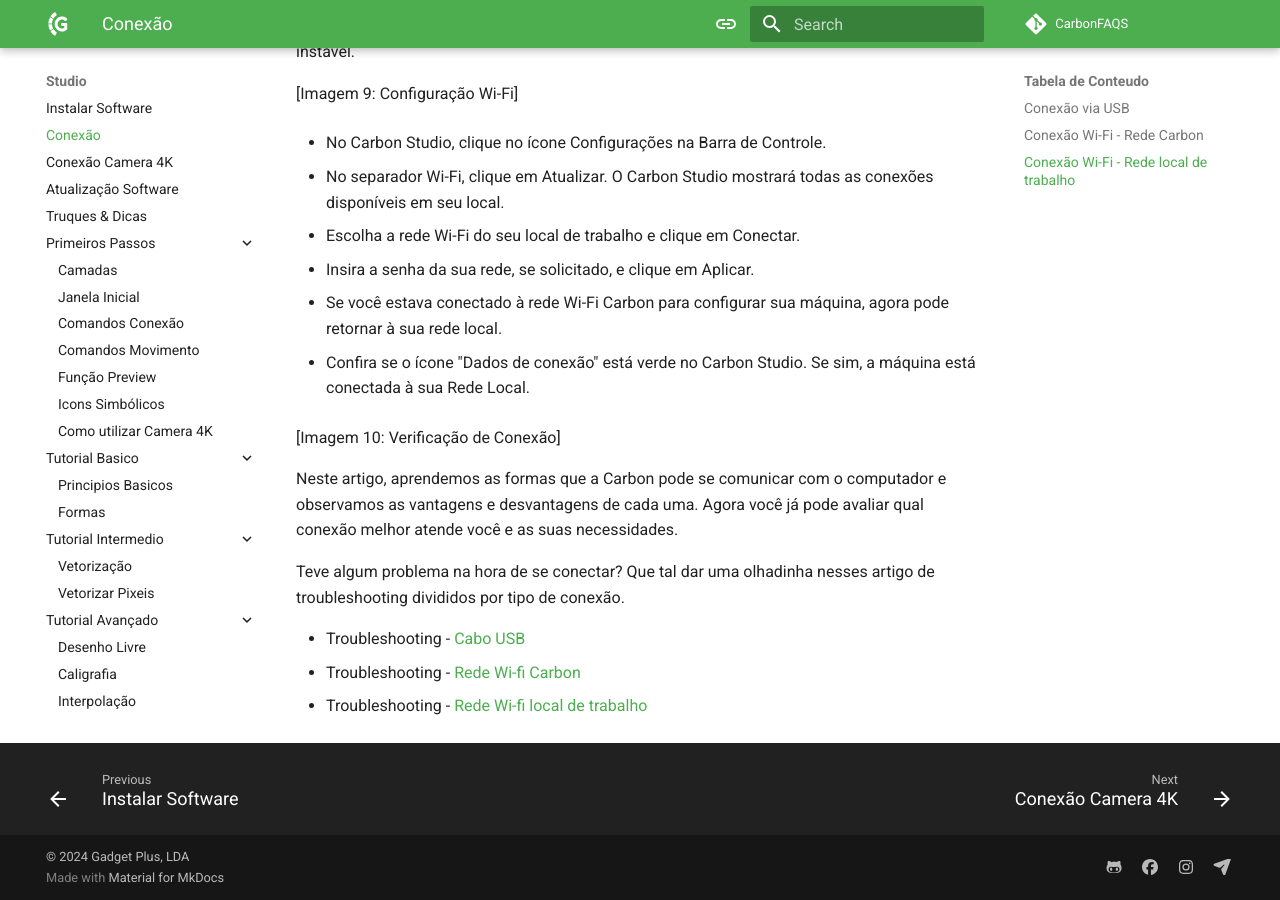
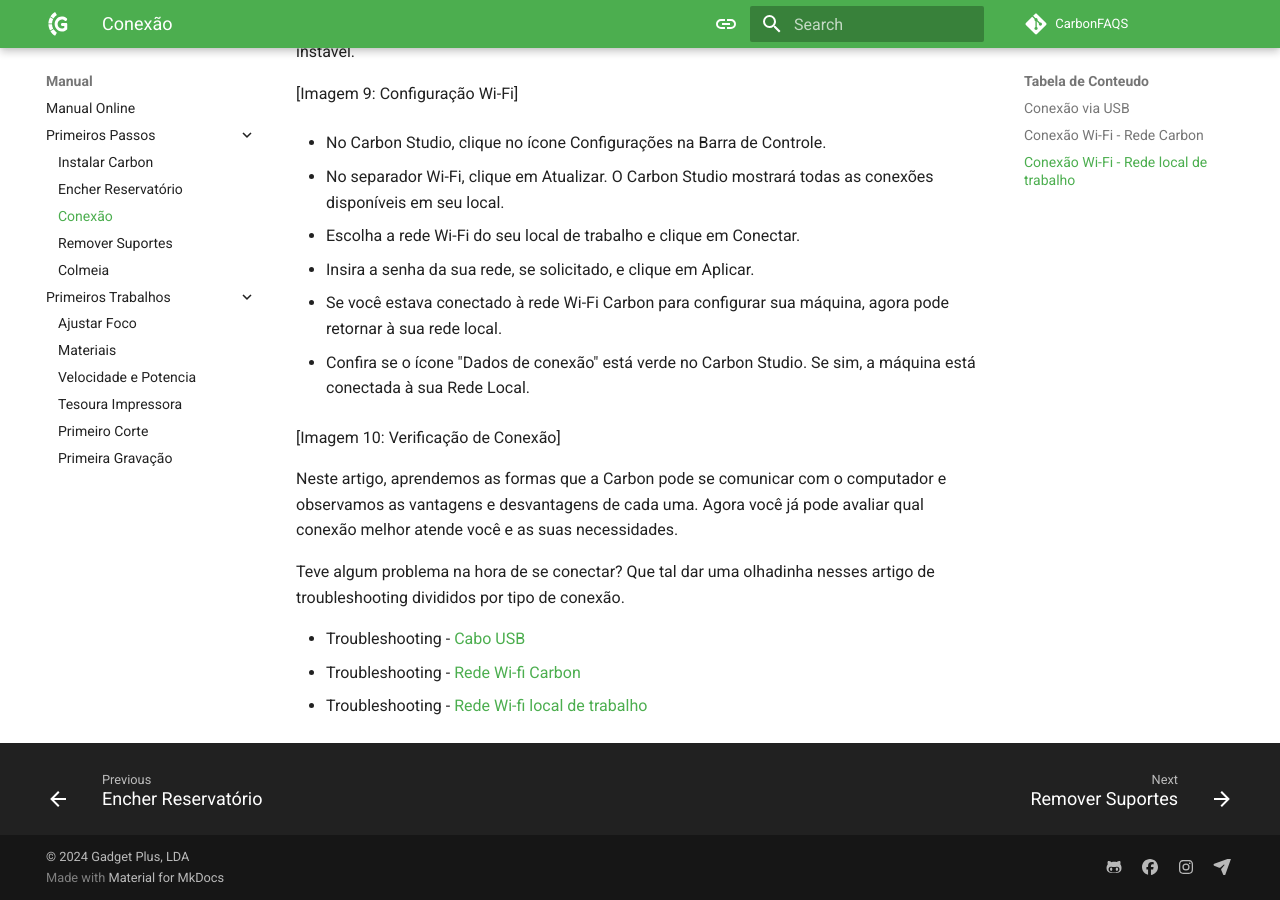
Before and after one commit to GadgetPlusKDB/Carbon-FAQS, an MkDocs documentation site: the page built from docs/manual/primeiros-passos/conexão-computador.md, in a window 1280 px wide and 900 px high, scrolled down 1818 px. Built offline with MkDocs 1.6.1 and Material for MkDocs 9.7.7, drawn with Linux system fonts in a browser that asks for light colours; comment, search, counter and statistics services are not loaded; some of the changed text lies outside the part shown.

Commit message:
$Update Primeiros Passos

```diff
--- a/mkdocs.yml
+++ b/mkdocs.yml
@@ -137,6 +137,7 @@
     - Primeiros Passos:
       - Instalar Carbon: manual/primeiros-passos/instalar-carbon.md
       - Encher Reservatório: manual/primeiros-passos/encher-reservatório.md
+      - Conexão: manual/primeiros-passos/conexão-computador.md
       - Remover Suportes: manual/primeiros-passos/remover-suportes.md
       - Colmeia: manual/primeiros-passos/colmeia.md
     # - Eixo Rotativo: manual/primeiros-passos/eixo-rotativo.md
@@ -167,7 +168,6 @@
       - Corte PVC: segurança/cuidados-materiais/corte-PVC.md
   - Studio:
     - Instalar Software: studio/instalar-software.md
-    - Conexão: studio/conexão-computador.md
     - Conexão Camera 4K: studio/camera-4k.md
     - Atualização Software: studio/altualização-software.md
     - Truques & Dicas: studio/truques-&-dicas.md
```
Also changed, not shown: docs/manual/primeiros-passos/instalar-carbon.md (+1 -1 lines), docs/manual/primeiros-passos/conexão-computador.md (renamed from docs/studio/conexão-computador.md).
